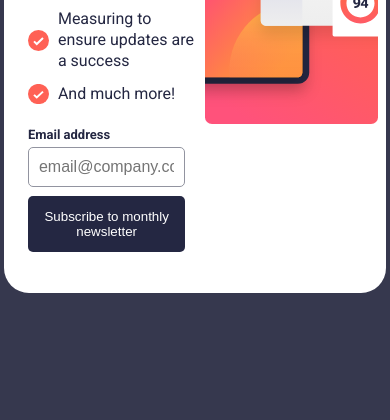
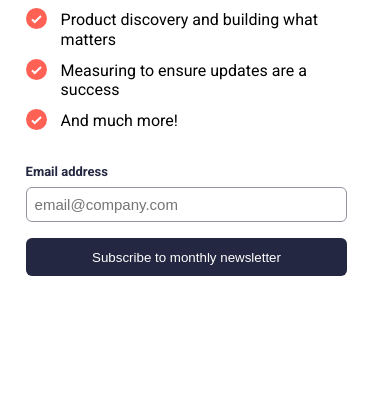
Before and after one commit to Aayush259/Newsletter-sign-up-form, a plain HTML site: page index.html in a window 390 px wide. Shown: the part 424-844 px from the top of the page. Drawn offline with Linux system fonts and the light colour scheme.

Commit message:
Added responsive design

```diff
--- a/index.html
+++ b/index.html
@@ -3,12 +3,14 @@
 <head>
     <meta charset="UTF-8">
     <meta name="viewport" content="width=device-width, initial-scale=1.0">
+    <meta name="author" content="Aayush">
     <title>Frontend Mentor | Newsletter sign-up form with success message</title>
 
     <link rel="preconnect" href="https://fonts.googleapis.com">
     <link rel="preconnect" href="https://fonts.gstatic.com" crossorigin>
     <link href="https://fonts.googleapis.com/css2?family=Roboto:ital,wght@0,100;0,300;0,400;0,500;0,700;0,900;1,100;1,300;1,400;1,500;1,700;1,900&display=swap" rel="stylesheet">
-    <link rel="stylesheet" href="./styles/style.css">
+
+    <link rel="stylesheet" href="" id="main-style">
 </head>
 <body>
     <main>
@@ -32,5 +34,6 @@
             </form>
         </div>
     </main>
+    <script src="./scripts/script.js"></script>
 </body>
 </html>
--- /dev/null
+++ b/scripts/script.js
@@ -0,0 +1,26 @@
+/*
+    Adding stylesheet according to viewport width.
+*/
+
+// This function loads the required stylesheet
+const LoadStyleSheet = () => {
+
+    // Get link element from head element
+    const LinkElement = document.querySelector('#main-style');
+
+    // If viewport width is less than or equal to 520 then load styles for mobile else load default styles
+    if (window.innerWidth <= 520) {
+        LinkElement.href = "./styles/mobile-styles.css";
+    }
+    else {
+        LinkElement.href = "./styles/default-styles.css";
+    }
+}
+
+// Adding event listeners for page load and screen resize
+window.addEventListener("load", LoadStyleSheet);
+window.addEventListener("resize", LoadStyleSheet);
+
+/*
+    ___________________________________________________________
+*/
--- a/styles/style.css
+++ b/styles/default-styles.css
@@ -1,3 +1,5 @@
+/* This stylesheet is for desktop devices */
+
 * {
     margin: 0;
     padding: 0;
@@ -25,7 +27,7 @@ body {
 main {
     background-color: var(--White);
     width: 60%;
-    height: 70%;
+    height: 80%;
     display: flex;
     flex-direction: row-reverse;
     justify-content: space-around;
@@ -58,7 +60,7 @@ main {
 }
 
 .text-content ul li {
-    background: url("../images/images/icon-list.svg") no-repeat left center;
+    background: url("../images/images/icon-list.svg") no-repeat left top;
     padding-left: 30px;
     margin-top: 12px;
     line-height: 1.3;
@@ -111,6 +113,7 @@ main {
 @media only screen and (max-width: 1280px) {
     main {
         width: 80%;
+        height: 85%;
     }
 }
 
--- /dev/null
+++ b/styles/mobile-styles.css
@@ -0,0 +1,93 @@
+/* This stylesheet is for mobile devices */
+
+* {
+    margin: 0;
+    padding: 0;
+    box-sizing: border-box;
+}
+
+:root {
+    --Tomato: hsl(4, 100%, 67%);
+    --White: hsl(0, 0%, 100%);
+    --Dark-Slate-Grey: hsl(234, 29%, 20%);
+    --Charcoal-Grey: hsl(235, 18%, 26%);
+    --Grey: hsl(231, 7%, 60%);
+}
+
+body {
+    font-family: Roboto, sans-serif;
+    background-color: var(--White);
+    font-size: 16px;
+}
+
+.image img {
+    height: 0;
+    width: 0;
+}
+
+.image {
+    height: 284px;
+    width: 100vw;
+    background: url("../images/images/illustration-sign-up-mobile.svg");
+    background-repeat: no-repeat;
+    background-size: cover;
+    border-radius: 0 0 25px 25px;
+}
+
+.text-content {
+    padding: 1.6rem;
+}
+
+.text-content h1 {
+    color: var(--Dark-Slate-Grey);
+}
+
+.text-content p {
+    margin-top: 1rem;
+    line-height: 1.4;
+}
+
+.text-content ul {
+    list-style: none;
+    list-style-position: inside;
+    line-height: 1.2;
+    margin-top: 1.5rem;
+}
+
+.text-content ul li {
+    background: url("../images/images/icon-list.svg") no-repeat left top;
+    padding: 2px;
+    padding-left: 35px;
+    margin-top: 8px;
+}
+
+.text-content form {
+    margin-top: 2rem;
+}
+
+.text-content form label {
+    color: var(--Dark-Slate-Grey);
+    font-weight: 700;
+    font-size: small;
+    display: block;
+}
+
+.text-content form input, .text-content form button {
+    width: 95%;
+    border-radius: 6px;
+}
+
+.text-content form input {
+    padding: 0.5rem;
+    font-size: 15px;
+    margin-top: 0.5rem;
+    border: 1px solid var(--Grey);
+}
+
+.text-content form button {
+    padding: 0.7rem;
+    margin-top: 1rem;
+    border: none;
+    background-color: var(--Dark-Slate-Grey);
+    color: var(--White);
+}
```
